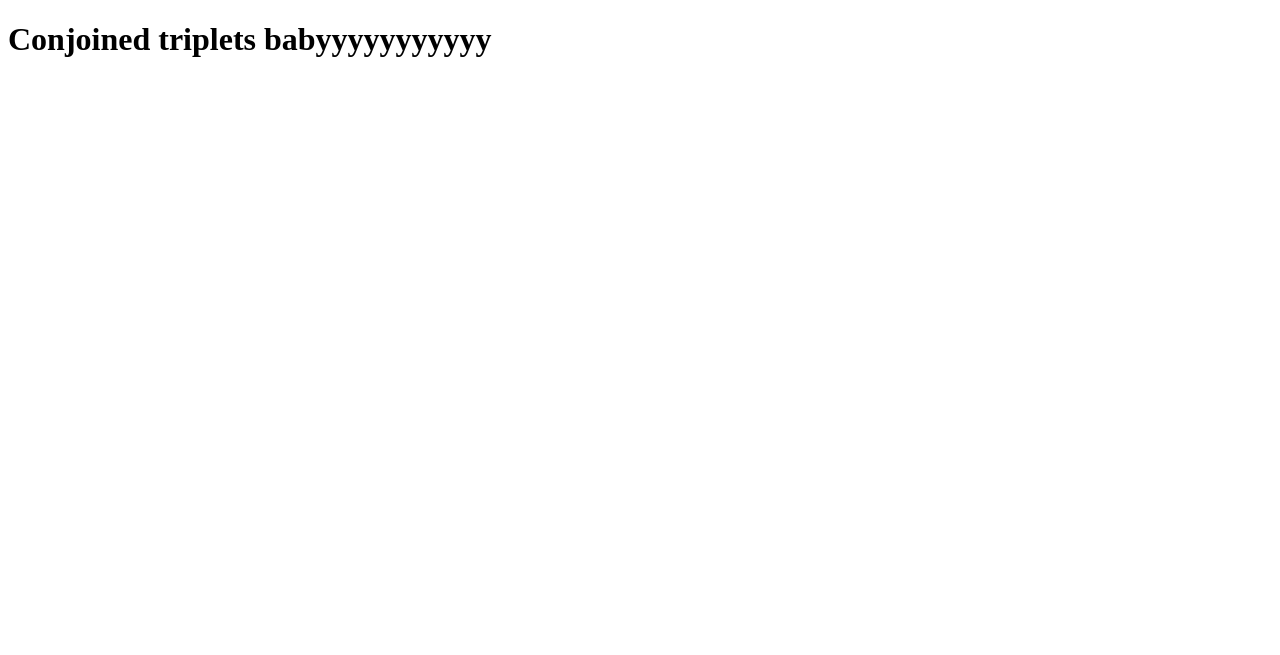
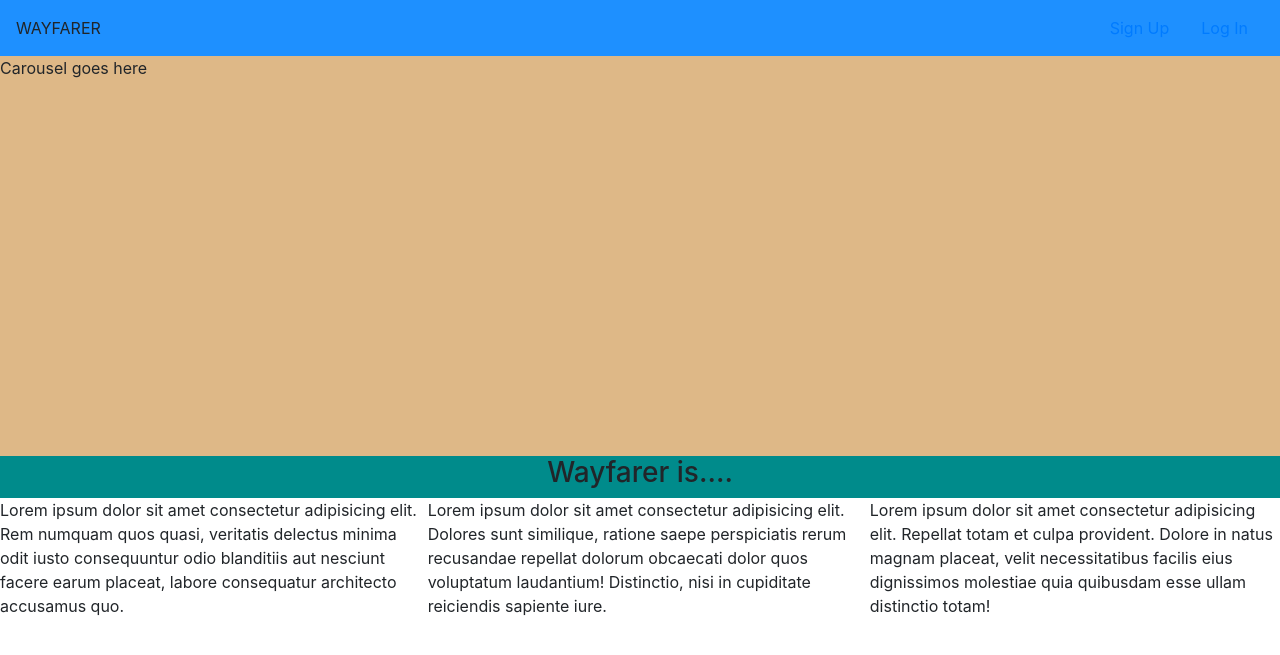
Before and after one commit to dazeyb/TravelSiteConcept, a Django app: page / in a window 1280 px wide. Shown: the top 655 px of the page. Run offline with Django 3.2, Linux system fonts and the light colour scheme; some libraries are stand-ins or nearby versions.

```diff
--- /dev/null
+++ b/main_app/static/styles/main.css
@@ -0,0 +1,24 @@
+*{
+    box-sizing: border-box;
+    padding: none;
+    margin: none;
+}
+
+.navbar {
+    background-color: dodgerblue;
+}
+
+.div_carousel {
+    background-color: burlywood;
+    height: 400px;
+}
+
+.div_about-header {
+    background-color:darkcyan;
+    display: flex;
+    justify-content: center;
+}
+
+.div_about-textarea {
+    display: inline-flex;
+}
--- a/main_app/templates/base.html
+++ b/main_app/templates/base.html
@@ -1,9 +1,14 @@
+{% load static %}
+
 <!DOCTYPE html>
 <html lang="en">
 <head>
     <meta charset="UTF-8">
     <meta http-equiv="X-UA-Compatible" content="IE=edge">
     <meta name="viewport" content="width=device-width, initial-scale=1.0">
+    <link rel="stylesheet" href="https://stackpath.bootstrapcdn.com/bootstrap/4.3.1/css/bootstrap.min.css"
+        integrity="sha384-ggOyR0iXCbMQv3Xipma34MD+dH/1fQ784/j6cY/iJTQUOhcWr7x9JvoRxT2MZw1T" crossorigin="anonymous">
+    <link rel="stylesheet" href="{% static 'styles/main.css' %}">
     <title>Wayfarer</title>
 </head>
 <body>
--- a/main_app/templates/home.html
+++ b/main_app/templates/home.html
@@ -2,6 +2,52 @@
 
 {% block content %}
 
-<h1>Conjoined triplets babyyyyyyyyyyy</h1>
+<body>
+
+    <div class="navbar">
+        <span class="logo">
+            WAYFARER
+        </span>
+        <ul class="nav justify-content-end">
+            <li class="nav-item">
+                <a class="nav-link" href="#">Sign Up</a>
+            </li>
+            <li class="nav-item">
+                <a class="nav-link" href="#">Log In</a>
+            </li>
+        </ul>
+    </div>
+
+    <div class="div_carousel">
+        Carousel goes here
+    </div>
+
+    <div class="div_about-header">
+        <h3>Wayfarer is....</h3>
+    </div>
+
+    <div class="div_about-textarea">
+        <section class="section_textarea-left">
+            Lorem ipsum dolor sit amet consectetur adipisicing elit. Rem numquam quos quasi, veritatis delectus minima
+            odit iusto consequuntur odio blanditiis aut nesciunt facere earum placeat, labore consequatur architecto
+            accusamus quo.
+        </section>
+        <section class="section_textarea-left">
+            Lorem ipsum dolor sit amet consectetur adipisicing elit. Dolores sunt similique, ratione saepe perspiciatis
+            rerum recusandae repellat dolorum obcaecati dolor quos voluptatum laudantium! Distinctio, nisi in cupiditate
+            reiciendis sapiente iure.
+        </section>
+        <section class="section_textarea-left">
+            Lorem ipsum dolor sit amet consectetur adipisicing elit. Repellat totam et culpa provident. Dolore in natus
+            magnam placeat, velit necessitatibus facilis eius dignissimos molestiae quia quibusdam esse ullam distinctio
+            totam!
+        </section>
+
+
+
+    </div>
+
+</body>
+
 
 {% endblock %}
```
Also changed, not shown: main_app/static/scripts/main.js (added).
